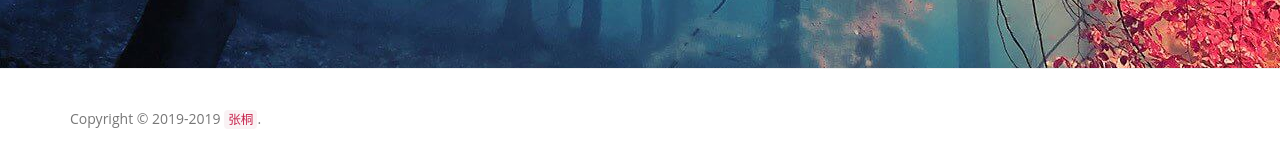
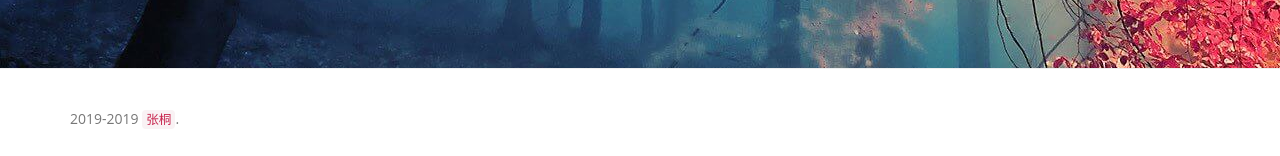
Before and after one commit to zhangto/zhangto.github.io, a Jekyll site: the page built from index.html, in a window 1280 px wide. Shown: the part 741-897 px from the top of the page. Built offline with Jekyll 4.4.1, drawn with Linux system fonts in a browser that asks for light colours; nearby versions of some CDN libraries; the list of posts is cut into pages by our own code; comment, search, counter and statistics services are not loaded.

Commit message:
Update footer.html

```diff
--- a/_includes/footer.html
+++ b/_includes/footer.html
@@ -1,6 +1,6 @@
 <footer class="footer" role="contentinfo">
 	<div class="container">
-		<p class="copyright">Copyright &copy; 2019-{{ site.time | date: '%Y' }} <a href="{{site.resume_site}}"><code>{{ site.author }}</code></a>.</p>
+		<p class="copyright">2019-{{ site.time | date: '%Y' }} <a href="{{site.resume_site}}"><code>{{ site.author }}</code></a>.</p>
 	</div>
 </footer>
 
```
